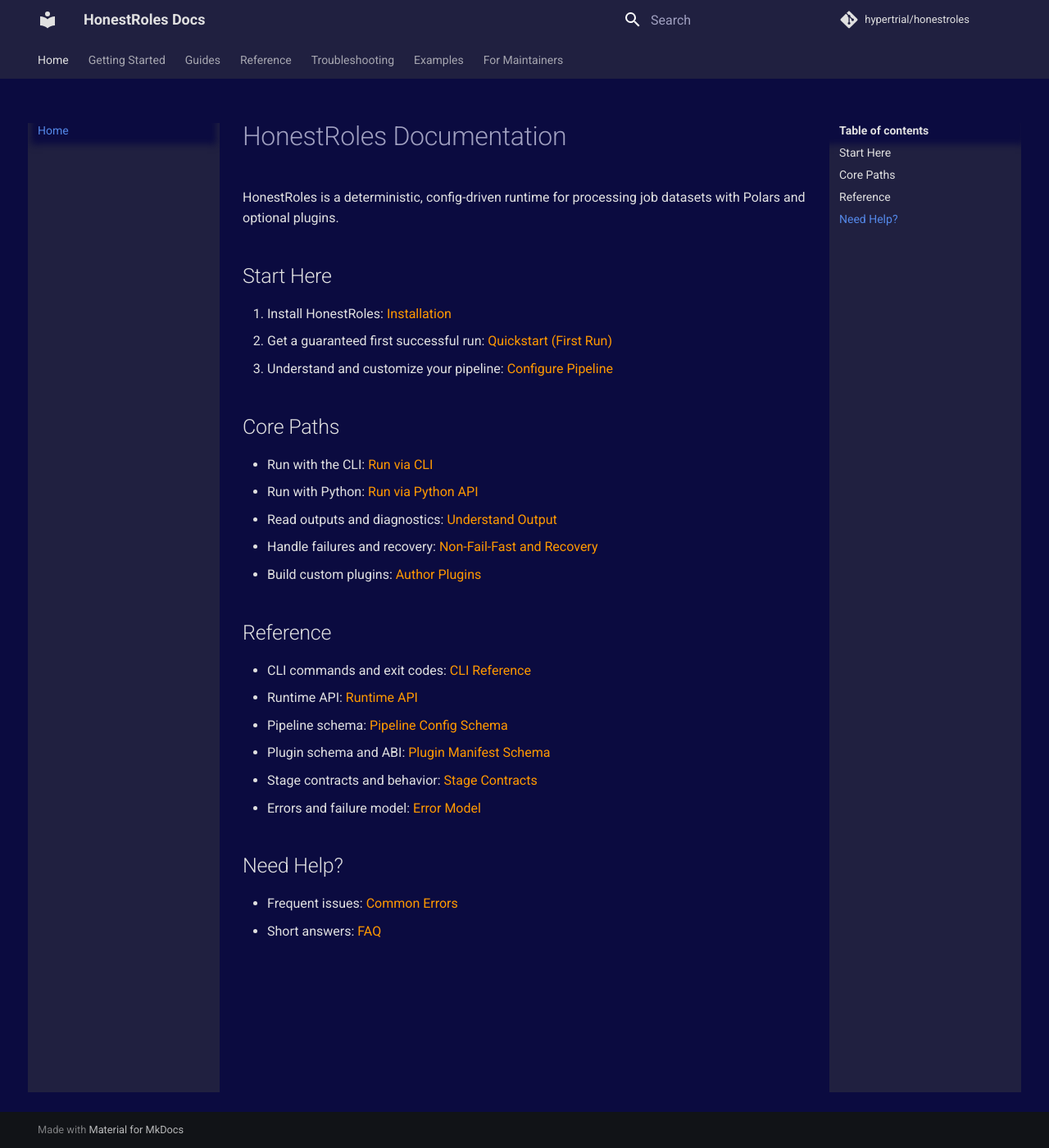
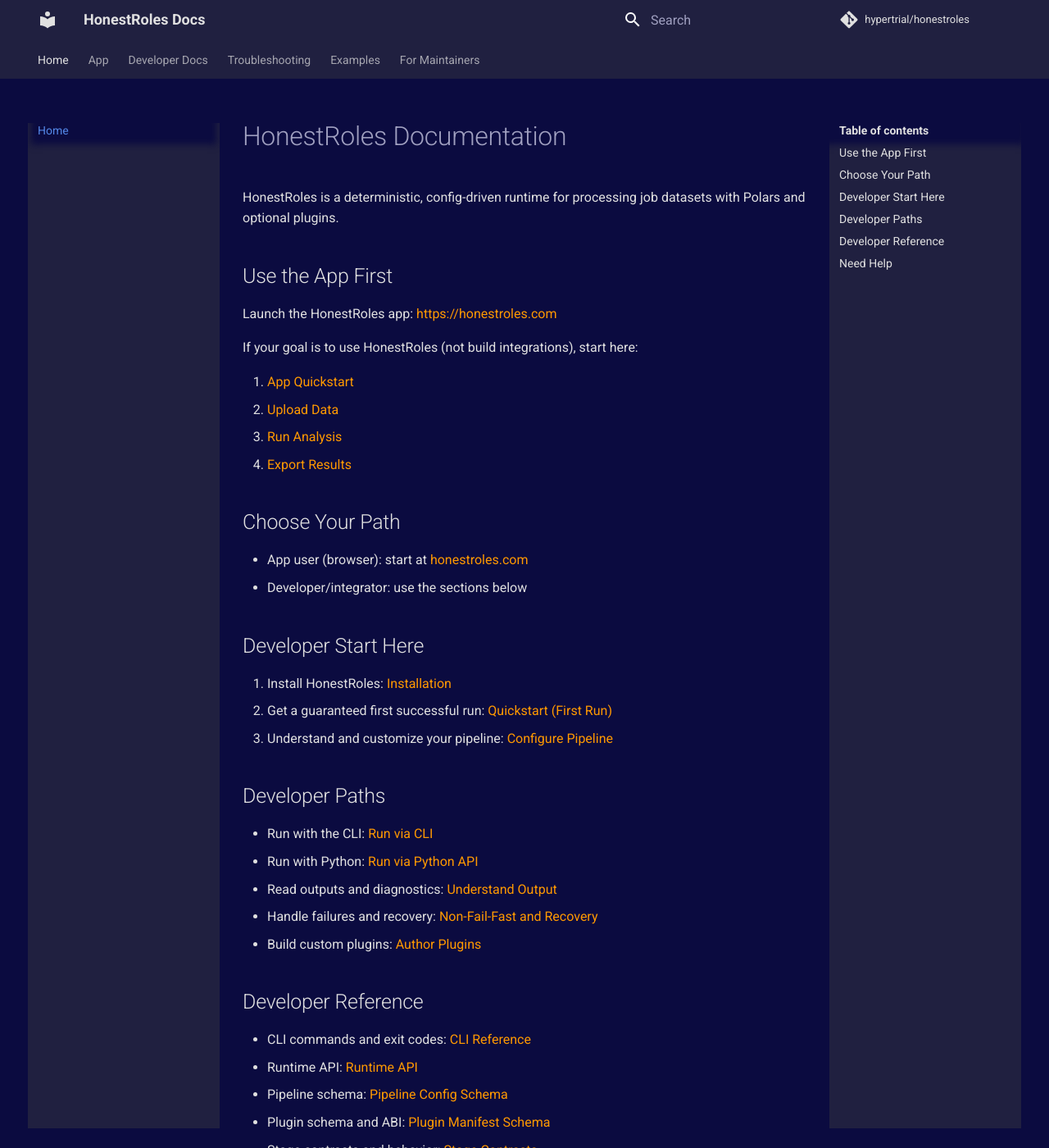
Before and after one commit to hypertrial/honestroles, an MkDocs documentation site: the page built from docs/index.md, in a window 1280 px wide and 1400 px high. Shown: the whole window at 82% size. Built offline with MkDocs 1.6.1 and Material for MkDocs 9.7.7, drawn with Linux system fonts in a browser that asks for light colours; comment, search, counter and statistics services are not loaded.

Commit message:
docs: make app-first docs UX and set honestroles.com as canonical

```diff
--- a/docs/index.md
+++ b/docs/index.md
@@ -2,13 +2,29 @@
 
 HonestRoles is a deterministic, config-driven runtime for processing job datasets with Polars and optional plugins.
 
-## Start Here
+## Use the App First
+
+Launch the HonestRoles app: [https://honestroles.com](https://honestroles.com)
+
+If your goal is to use HonestRoles (not build integrations), start here:
+
+1. [App Quickstart](app/get-started.md)
+2. [Upload Data](app/upload-data.md)
+3. [Run Analysis](app/run-analysis.md)
+4. [Export Results](app/export-results.md)
+
+## Choose Your Path
+
+- App user (browser): start at [honestroles.com](https://honestroles.com)
+- Developer/integrator: use the sections below
+
+## Developer Start Here
 
 1. Install HonestRoles: [Installation](getting-started/installation.md)
 2. Get a guaranteed first successful run: [Quickstart (First Run)](getting-started/quickstart-first-run.md)
 3. Understand and customize your pipeline: [Configure Pipeline](guides/configure-pipeline.md)
 
-## Core Paths
+## Developer Paths
 
 - Run with the CLI: [Run via CLI](guides/run-via-cli.md)
 - Run with Python: [Run via Python API](guides/run-via-python-api.md)
@@ -16,7 +32,7 @@
 - Handle failures and recovery: [Non-Fail-Fast and Recovery](guides/non-fail-fast-and-recovery.md)
 - Build custom plugins: [Author Plugins](guides/author-plugins.md)
 
-## Reference
+## Developer Reference
 
 - CLI commands and exit codes: [CLI Reference](reference/cli.md)
 - Runtime API: [Runtime API](reference/runtime-api.md)
@@ -25,7 +41,7 @@
 - Stage contracts and behavior: [Stage Contracts](reference/stage-contracts.md)
 - Errors and failure model: [Error Model](reference/error-model.md)
 
-## Need Help?
+## Need Help
 
 - Frequent issues: [Common Errors](troubleshooting/common-errors.md)
 - Short answers: [FAQ](troubleshooting/faq.md)
--- a/mkdocs.yml
+++ b/mkdocs.yml
@@ -1,6 +1,6 @@
 site_name: HonestRoles Docs
-site_description: Deterministic config-driven job-data runtime with Polars
-site_url: https://hypertrial.github.io/honestroles/
+site_description: HonestRoles app and developer docs for deterministic job-data workflows
+site_url: https://honestroles.com/docs/
 repo_url: https://github.com/hypertrial/honestroles
 repo_name: hypertrial/honestroles
 
@@ -33,24 +33,30 @@
 
 nav:
   - Home: index.md
-  - Getting Started:
-      - Installation: getting-started/installation.md
-      - Quickstart (First Run): getting-started/quickstart-first-run.md
-      - First Pipeline Config: getting-started/first-pipeline-config.md
-  - Guides:
-      - Configure Pipeline: guides/configure-pipeline.md
-      - Run via CLI: guides/run-via-cli.md
-      - Run via Python API: guides/run-via-python-api.md
-      - Understand Output: guides/understand-output.md
-      - Non-Fail-Fast and Recovery: guides/non-fail-fast-and-recovery.md
-      - Author Plugins: guides/author-plugins.md
-  - Reference:
-      - CLI: reference/cli.md
-      - Runtime API: reference/runtime-api.md
-      - Pipeline Config Schema: reference/pipeline-config-schema.md
-      - Plugin Manifest Schema: reference/plugin-manifest-schema.md
-      - Stage Contracts: reference/stage-contracts.md
-      - Error Model: reference/error-model.md
+  - App:
+      - App Quickstart: app/get-started.md
+      - Upload Data: app/upload-data.md
+      - Run Analysis: app/run-analysis.md
+      - Export Results: app/export-results.md
+  - Developer Docs:
+      - Getting Started:
+          - Installation: getting-started/installation.md
+          - Quickstart (First Run): getting-started/quickstart-first-run.md
+          - First Pipeline Config: getting-started/first-pipeline-config.md
+      - Guides:
+          - Configure Pipeline: guides/configure-pipeline.md
+          - Run via CLI: guides/run-via-cli.md
+          - Run via Python API: guides/run-via-python-api.md
+          - Understand Output: guides/understand-output.md
+          - Non-Fail-Fast and Recovery: guides/non-fail-fast-and-recovery.md
+          - Author Plugins: guides/author-plugins.md
+      - Reference:
+          - CLI: reference/cli.md
+          - Runtime API: reference/runtime-api.md
+          - Pipeline Config Schema: reference/pipeline-config-schema.md
+          - Plugin Manifest Schema: reference/plugin-manifest-schema.md
+          - Stage Contracts: reference/stage-contracts.md
+          - Error Model: reference/error-model.md
   - Troubleshooting:
       - Common Errors: troubleshooting/common-errors.md
       - FAQ: troubleshooting/faq.md
--- a/pyproject.toml
+++ b/pyproject.toml
@@ -35,10 +35,10 @@
 ]
 
 [project.urls]
-Homepage = "https://github.com/hypertrial/honestroles"
+Homepage = "https://honestroles.com"
 Repository = "https://github.com/hypertrial/honestroles"
 Issues = "https://github.com/hypertrial/honestroles/issues"
-Documentation = "https://hypertrial.github.io/honestroles/"
+Documentation = "https://honestroles.com/docs/"
 
 [project.scripts]
 honestroles = "honestroles.cli.main:main"
```
Also changed, not shown: README.md (+16 -3 lines), docs/app/export-results.md (added, +27 -0 lines), docs/app/get-started.md (added, +29 -0 lines), docs/app/run-analysis.md (added, +28 -0 lines), docs/app/upload-data.md (added, +28 -0 lines), docs/getting-started/installation.md (+2 -0 lines), docs/getting-started/quickstart-first-run.md (+2 -0 lines), 1 other file.
